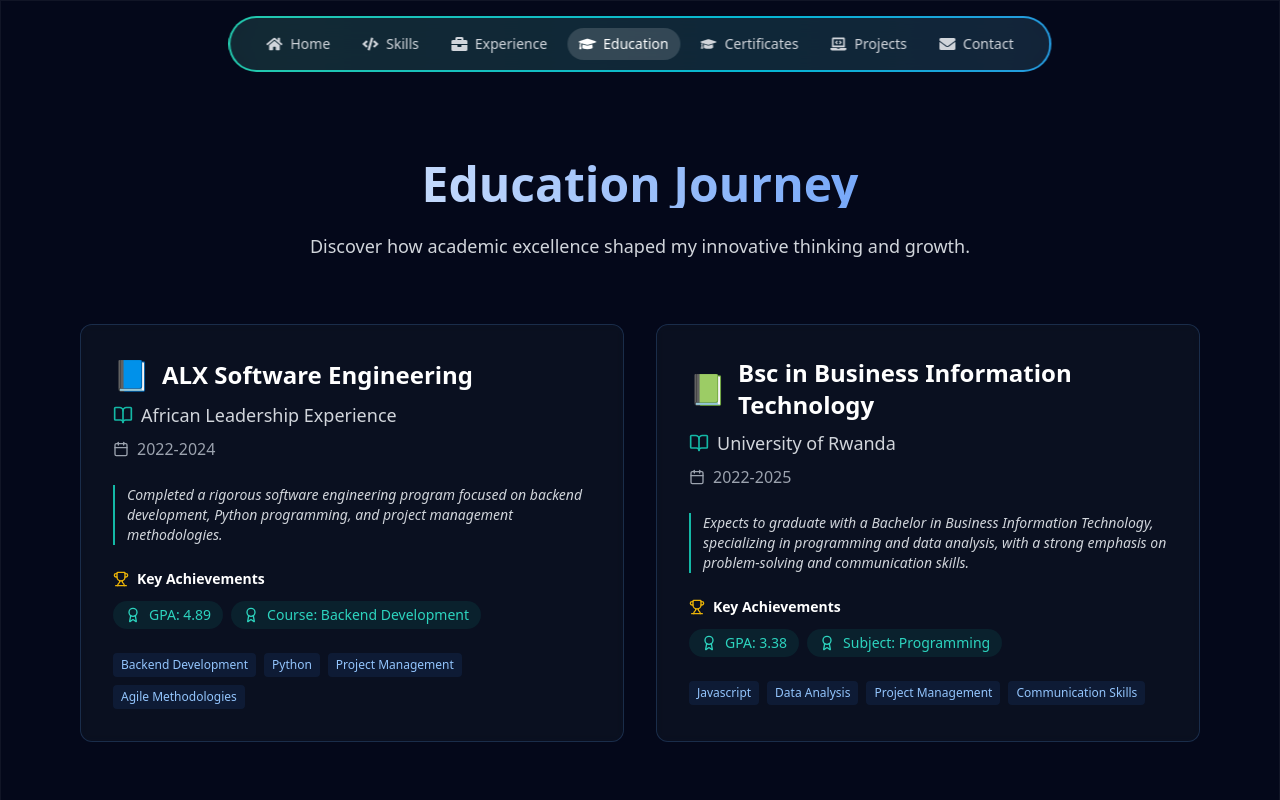
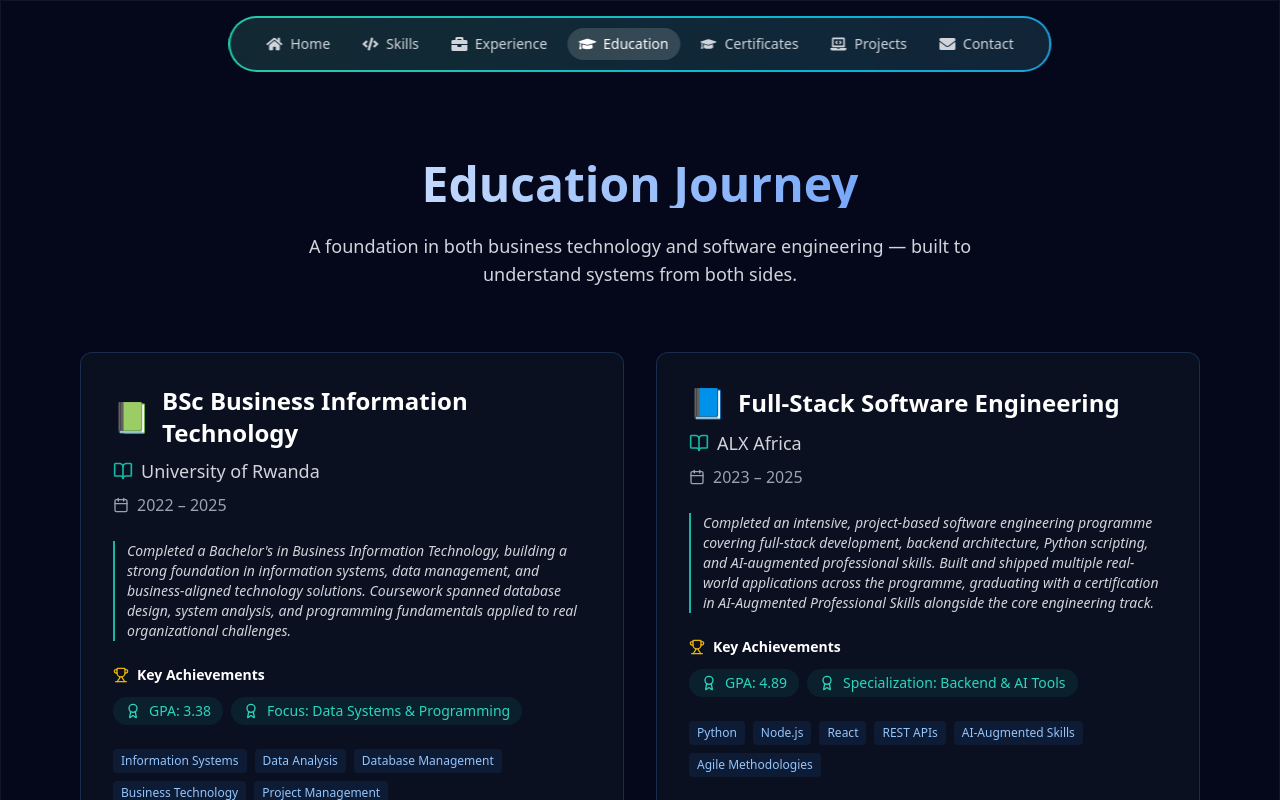
Before and after one commit to Jeanluc24/Jeanluc_portofolio, a React (Vite) app: page /education in a window 1280 px wide. Shown: the top 800 px of the page. Built offline with nearby package versions, Linux system fonts and the light colour scheme.

Commit message:
Update education data with new degrees and details

```diff
--- a/src/pages/Education/Education.jsx
+++ b/src/pages/Education/Education.jsx
@@ -12,24 +12,24 @@
 
   const educationData = [
     {
-      degree: "ALX Software Engineering",
-      school: "African Leadership Experience",
-      mascot: "📘",
-      year: "2022-2024",
-      achievements: ["GPA: 4.89", "Course: Backend Development"],
-      skills: ["Backend Development", "Python", "Project Management", "Agile Methodologies"],
+      degree: "BSc Business Information Technology",
+      school: "University of Rwanda",
+      mascot: "📗",
+      year: "2022 – 2025",
+      achievements: ["GPA: 3.38", "Focus: Data Systems & Programming"],
+      skills: ["Information Systems", "Data Analysis", "Database Management", "Business Technology", "Project Management"],
       description:
-        "Completed a rigorous software engineering program focused on backend development, Python programming, and project management methodologies.",
+        "Completed a Bachelor's in Business Information Technology, building a strong foundation in information systems, data management, and business-aligned technology solutions. Coursework spanned database design, system analysis, and programming fundamentals applied to real organizational challenges.",
     },
     {
-      degree: "Bsc in Business Information Technology",
-      school: "University of Rwanda",
-      mascot: "📗",
-      year: "2022-2025",
-      achievements: ["GPA: 3.38", "Subject: Programming"],
-      skills: ["Javascript", "Data Analysis", "Project Management", "Communication Skills"],
+      degree: "Full-Stack Software Engineering",
+      school: "ALX Africa",
+      mascot: "📘",
+      year: "2023 – 2025",
+      achievements: ["GPA: 4.89", "Specialization: Backend & AI Tools"],
+      skills: ["Python", "Node.js", "React", "REST APIs", "AI-Augmented Skills", "Agile Methodologies"],
       description:
-        "Expects to graduate with a Bachelor in Business Information Technology, specializing in programming and data analysis, with a strong emphasis on problem-solving and communication skills.",
+        "Completed an intensive, project-based software engineering programme covering full-stack development, backend architecture, Python scripting, and AI-augmented professional skills. Built and shipped multiple real-world applications across the programme, graduating with a certification in AI-Augmented Professional Skills alongside the core engineering track.",
     },
   ];
 
@@ -75,7 +75,7 @@
             Education Journey
           </h2>
           <p className="text-gray-300 max-w-2xl mx-auto text-lg">
-            Discover how academic excellence shaped my innovative thinking and growth.
+            A foundation in both business technology and software engineering — built to understand systems from both sides.
           </p>
         </motion.div>
 
```
